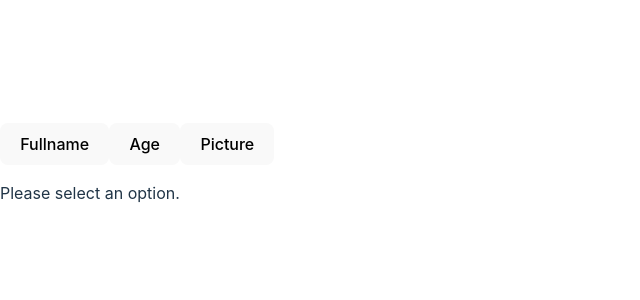
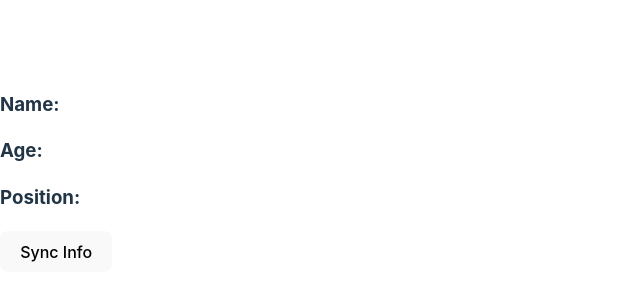
Before and after one commit to somboonnontaganok/function-react, a React (Vite) app: page / in a window 1280 px wide. Shown: the part 228-528 px from the top of the page, without its empty margins (0-640 px from the left). Built offline with nearby package versions, Linux system fonts and the light colour scheme.

Commit message:
02 example setAge

```diff
--- a/src/App.jsx
+++ b/src/App.jsx
@@ -1,43 +1,25 @@
-import React, { useState } from 'react';
+import React, { useState } from "react";
 
-function App() {
-    // adding state here.
-    const [choices,setChoices] = useState();
+// Manual Sync
+const App = () => {
+  const [name, setName] = useState("");
+  const [age, setAge] = useState("");
+  const [position, setPosition] = useState("");
 
-
-  const handleClick = (value) => {
-    // code here.
-    setChoices(value);
+  const syncInfo = () => {
+    setName("Poonn");
+    setAge(58);
+    setPosition("Learner");
   };
 
   return (
     <div>
-      <button onClick={() => handleClick('Fullname')}>Fullname</button>
-      <button onClick={() => handleClick('Age')}>Age</button>
-      <button onClick={() => handleClick('Picture')}>Picture</button>
-      <DisplayInfo choices={choices} />
+      <h3>Name: {name}</h3>
+      <h3>Age: {age}</h3>
+      <h3>Position: {position}</h3>
+      <button onClick={() => {syncInfo()}}>Sync Info</button>
     </div>
   );
-}
-
-function DisplayInfo(props) {
-
-  let element;
-  if (props.choices === 'Fullname') {
-    element = <h2>John Doe</h2>;
-  } else if (props.choices === 'Age') {
-    element = <h2>30</h2>;
-  } else if (props.choices === 'Picture') {
-    element = <img src="https://via.placeholder.com/150" alt="Placeholder" />;
-  } else {
-    element = <p>Please select an option.</p>;
-  }
-
-  return (
-    <div>
-      {element}
-    </div>
-  );
-}
+};
 
 export default App;
```
Also changed, not shown: 1 other file (tests, documents, lock files or other folders).
